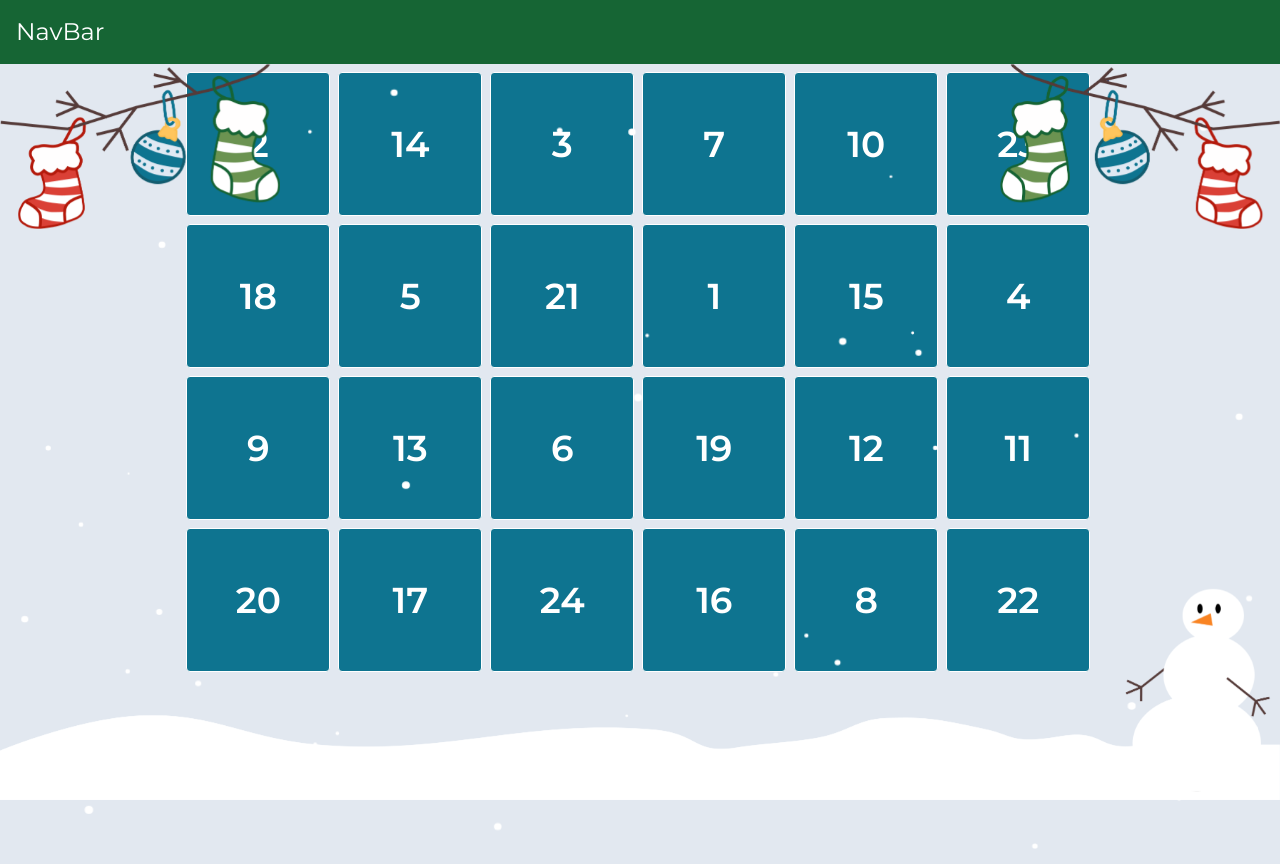
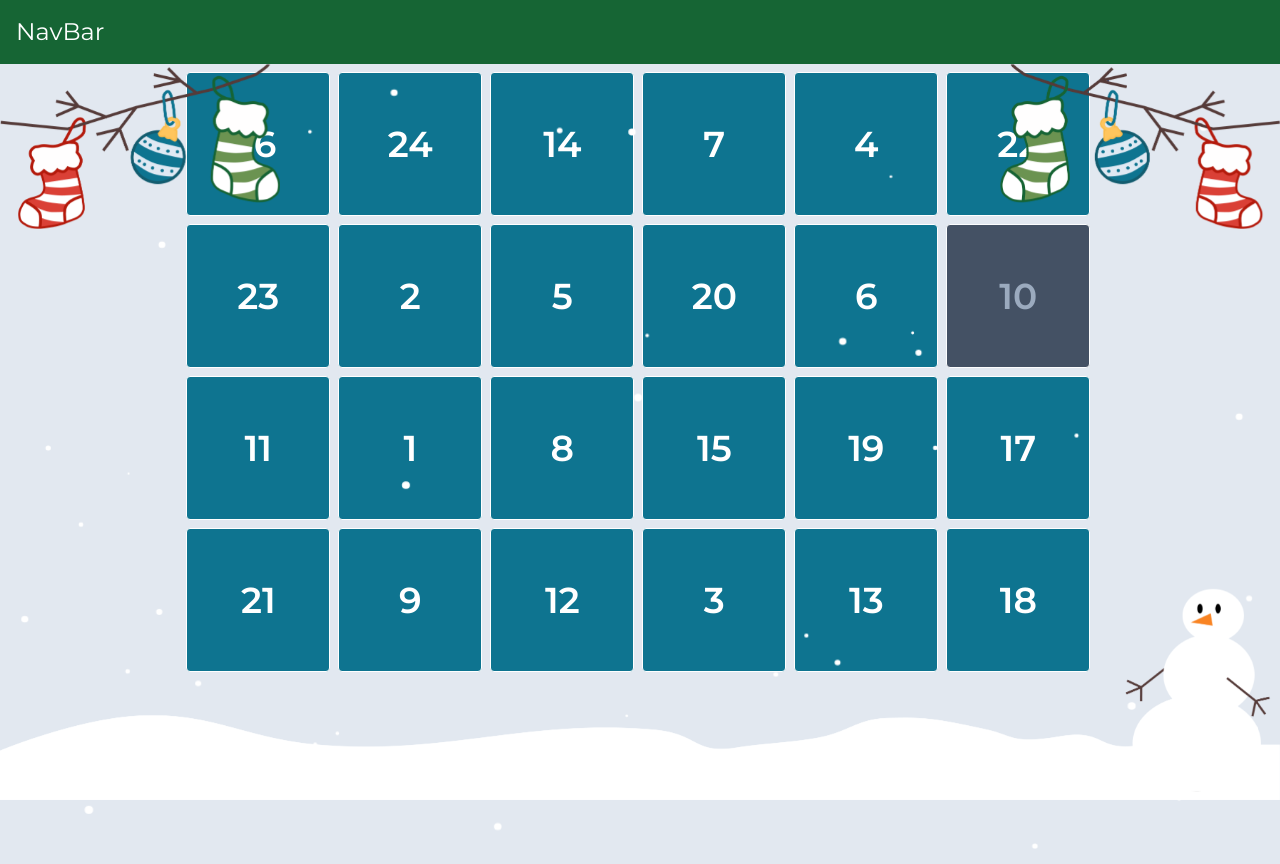
Before and after one commit to carobarstad/codepub, a Next.js app: page / in a window 1280 px wide. Built offline with nearby package versions, Linux system fonts and the light colour scheme.

Commit message:
add basecontent to items including id, day, allowedToOpen and disable disabled doors

```diff
--- a/app/page.tsx
+++ b/app/page.tsx
@@ -1,62 +1,22 @@
 import Image from 'next/image';
 import { Suspense } from 'react';
+import { getCalendarData } from '../api/quiz';
 import decoration1 from '../components/assets/decoration1.png';
 import decoration2 from '../components/assets/decoration2.png';
 import snow from '../components/assets/snow.png';
 import { CalendarGrid, CalendarGridSkeleton } from '../components/CalendarGrid';
 import { Snowfall } from '../components/snowfall';
 
-const shuffleArray = (array: { id: number; title: string; subtitle: string | undefined }[]) => {
-  let shuffledArray = [...array];
-  for (let i = shuffledArray.length - 1; i > 0; i--) {
-    const j = Math.floor(Math.random() * (i + 1));
-    [shuffledArray[i], shuffledArray[j]] = [shuffledArray[j], shuffledArray[i]];
-  }
-  return shuffledArray;
-};
+const CalendarPage = () => {
+  const items = getCalendarData();
 
-const items = [
-  { id: 1, title: '1', subtitle: undefined },
-  { id: 2, title: '2', subtitle: 'Hei' },
-  { id: 3, title: '3', subtitle: 'Wow' },
-  { id: 4, title: '4', subtitle: 'Neii' },
-  { id: 5, title: '5', subtitle: 'Neii' },
-  { id: 6, title: '6', subtitle: 'Neii' },
-  { id: 7, title: '7', subtitle: 'Neii' },
-  { id: 8, title: '8', subtitle: 'Neii' },
-  { id: 9, title: '9', subtitle: 'Neii' },
-  { id: 10, title: '10', subtitle: 'Neii' },
-  { id: 11, title: '11', subtitle: 'Neii' },
-  { id: 12, title: '12', subtitle: 'Neii' },
-  { id: 13, title: '13', subtitle: 'Neii' },
-  { id: 14, title: '14', subtitle: 'Neii' },
-  { id: 15, title: '15', subtitle: 'Neii' },
-  { id: 16, title: '16', subtitle: 'Neii' },
-  { id: 17, title: '17', subtitle: 'Neii' },
-  { id: 18, title: '18', subtitle: 'Neii' },
-  { id: 19, title: '19', subtitle: 'Neii' },
-  { id: 20, title: '20', subtitle: 'Neii' },
-  { id: 21, title: '21', subtitle: 'Neii' },
-  { id: 22, title: '22', subtitle: 'Neii' },
-  { id: 23, title: '23', subtitle: 'Neii' },
-  { id: 24, title: '24', subtitle: 'Neii' },
-];
-
-const CalendarPage = () => {
-  const shuffledItems = new Promise<{ id: number; title: string; subtitle: string | undefined }[]>(
-    (resolve, reject) => {
-      setTimeout(() => {
-        resolve(shuffleArray(items));
-      }, 2000);
-    },
-  );
   return (
     <div className='min-h-screen flex justify-center bg-slate-200 h-full'>
       <Snowfall />
       <Image src={decoration1} width={280} alt='decoration' className='absolute top-15 right-0' />
       <Image src={decoration2} width={280} alt='decoration' className='absolute top-15 left-0' />
       <Suspense fallback={<CalendarGridSkeleton />}>
-        <CalendarGrid itemsPromise={shuffledItems} />;
+        <CalendarGrid itemsPromise={items} />;
       </Suspense>
       <Image src={snow} alt='decoration' className='absolute bottom-0 left-0' />
     </div>
--- a/components/CalendarGrid.tsx
+++ b/components/CalendarGrid.tsx
@@ -1,20 +1,36 @@
+import { ContentItem } from '@/types/ContentItem';
 import Link from 'next/link';
 import { use } from 'react';
 import DailyDoor from './DailyDoor';
 
 type CalendarGridProps = {
-  itemsPromise: Promise<{ id: number; title: string; subtitle: string | undefined }[]>;
+  itemsPromise: Promise<ContentItem[]>;
 };
 
 export const CalendarGrid = ({ itemsPromise }: CalendarGridProps) => {
-  // TODO: Hente items fra backend
-  const shuffledItems = use(itemsPromise);
+  const items = use(itemsPromise); // React 19 feature "use" to handle promises
+
+  const shuffleArray = (array: ContentItem[]) => {
+    let shuffledArray = [...array];
+    for (let i = shuffledArray.length - 1; i > 0; i--) {
+      const j = Math.floor(Math.random() * (i + 1));
+      [shuffledArray[i], shuffledArray[j]] = [shuffledArray[j], shuffledArray[i]];
+    }
+    return shuffledArray;
+  };
+
+  const shuffledItems = shuffleArray(items);
 
   return (
     <div className='grid lg:grid-cols-6 sm:grid-cols-4 grid-cols-2 gap-2 h-full py-2 px-4'>
       {shuffledItems.map((item) => (
-        <Link key={item.id} href={`/calendar/${item.id}`}>
-          <DailyDoor key={item.id} title={item.title} subtitle={item.subtitle} />
+        <Link
+          key={item.id}
+          href={`/calendar/${item.id}`}
+          className={item.allowedToOpen ? '' : 'pointer-events-none opacity-90'}
+          tabIndex={item.allowedToOpen ? -1 : undefined}
+        >
+          <DailyDoor key={item.id} day={item.day} allowedToOpen={item.allowedToOpen} />
         </Link>
       ))}
     </div>
@@ -23,30 +39,31 @@ export const CalendarGrid = ({ itemsPromise }: CalendarGridProps) => {
 
 export const CalendarGridSkeleton = () => {
   const items = [
-    { id: 1, title: '1', subtitle: undefined },
-    { id: 2, title: '2', subtitle: 'Hei' },
-    { id: 3, title: '3', subtitle: 'Wow' },
-    { id: 4, title: '4', subtitle: 'Neii' },
-    { id: 5, title: '5', subtitle: 'Neii' },
-    { id: 6, title: '6', subtitle: 'Neii' },
-    { id: 7, title: '7', subtitle: 'Neii' },
-    { id: 8, title: '8', subtitle: 'Neii' },
-    { id: 9, title: '9', subtitle: 'Neii' },
-    { id: 10, title: '10', subtitle: 'Neii' },
-    { id: 11, title: '11', subtitle: 'Neii' },
-    { id: 12, title: '12', subtitle: 'Neii' },
-    { id: 13, title: '13', subtitle: 'Neii' },
-    { id: 14, title: '14', subtitle: 'Neii' },
-    { id: 15, title: '15', subtitle: 'Neii' },
-    { id: 16, title: '16', subtitle: 'Neii' },
-    { id: 17, title: '17', subtitle: 'Neii' },
-    { id: 18, title: '18', subtitle: 'Neii' },
-    { id: 19, title: '19', subtitle: 'Neii' },
-    { id: 20, title: '20', subtitle: 'Neii' },
-    { id: 21, title: '21', subtitle: 'Neii' },
-    { id: 22, title: '22', subtitle: 'Neii' },
-    { id: 23, title: '23', subtitle: 'Neii' },
-    { id: 24, title: '24', subtitle: 'Neii' },
+    // Hardcoded array of items to be displayed in the skeleton
+    { id: 1, title: '1' },
+    { id: 2, title: '2' },
+    { id: 3, title: '3' },
+    { id: 4, title: '4' },
+    { id: 5, title: '5' },
+    { id: 6, title: '6' },
+    { id: 7, title: '7' },
+    { id: 8, title: '8' },
+    { id: 9, title: '9' },
+    { id: 10, title: '10' },
+    { id: 11, title: '11' },
+    { id: 12, title: '12' },
+    { id: 13, title: '13' },
+    { id: 14, title: '14' },
+    { id: 15, title: '15' },
+    { id: 16, title: '16' },
+    { id: 17, title: '17' },
+    { id: 18, title: '18' },
+    { id: 19, title: '19' },
+    { id: 20, title: '20' },
+    { id: 21, title: '21' },
+    { id: 22, title: '22' },
+    { id: 23, title: '23' },
+    { id: 24, title: '24' },
   ];
   return (
     <div className='min-h-screen flex justify-center bg-slate-200 h-full'>
--- a/components/DailyDoor.tsx
+++ b/components/DailyDoor.tsx
@@ -1,11 +1,17 @@
-'use client';
-import { DailyDoorItem } from '@/types/';
+type Props = {
+  day: number;
+  allowedToOpen: boolean;
+};
 
-const DailyDoor = ({ title }: DailyDoorItem) => {
+const DailyDoor = ({ day, allowedToOpen }: Props) => {
   //TODO: see if possible to have as background
   return (
-    <div className='flex border border-white bg-cyan-700 rounded w-36 h-36 items-center justify-center'>
-      <h1 className='text-4xl font-semibold text-white'>{title}</h1>
+    <div
+      className={`flex border border-white rounded w-36 h-36 items-center justify-center ${allowedToOpen ? 'bg-cyan-700' : 'bg-slate-700'}`}
+    >
+      <h1 className={`text-4xl font-semibold ' ${allowedToOpen ? 'text-white' : 'text-slate-400'}`}>
+        {day}
+      </h1>
     </div>
   );
 };
--- a/types/DailyDoorItem.ts
+++ /dev/null
@@ -1,4 +0,0 @@
-export type DailyDoorItem = {
-  title: string;
-  subtitle?: string;
-};
--- a/types/index.ts
+++ b/types/index.ts
@@ -1,2 +1,2 @@
-export { type DailyDoorItem } from './DailyDoorItem';
+
 export { type ContentItem as Item, type ContentType as Type } from './ContentItem';
```
Also changed, not shown: api/calendarDays.json (+122 -179 lines), types/ContentItem.ts (+10 -4 lines).
